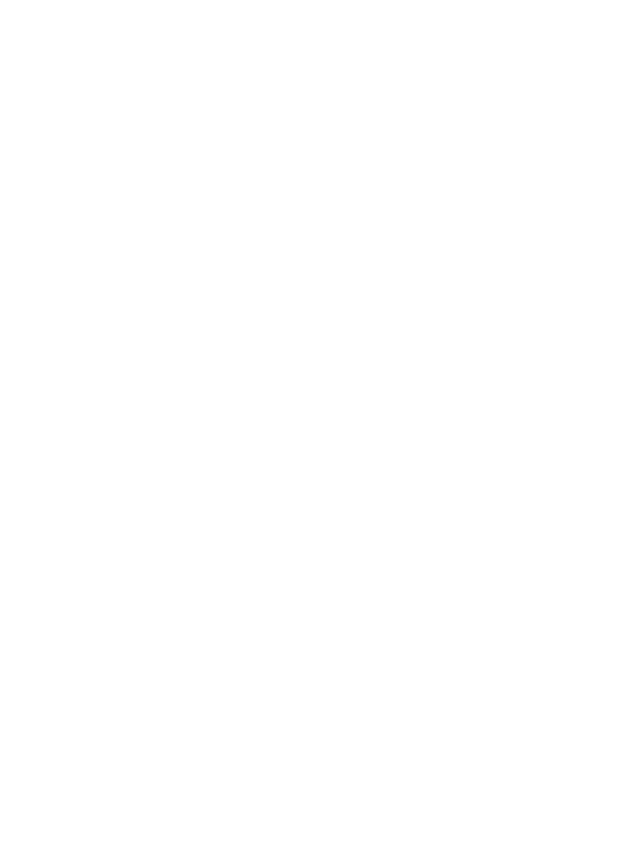
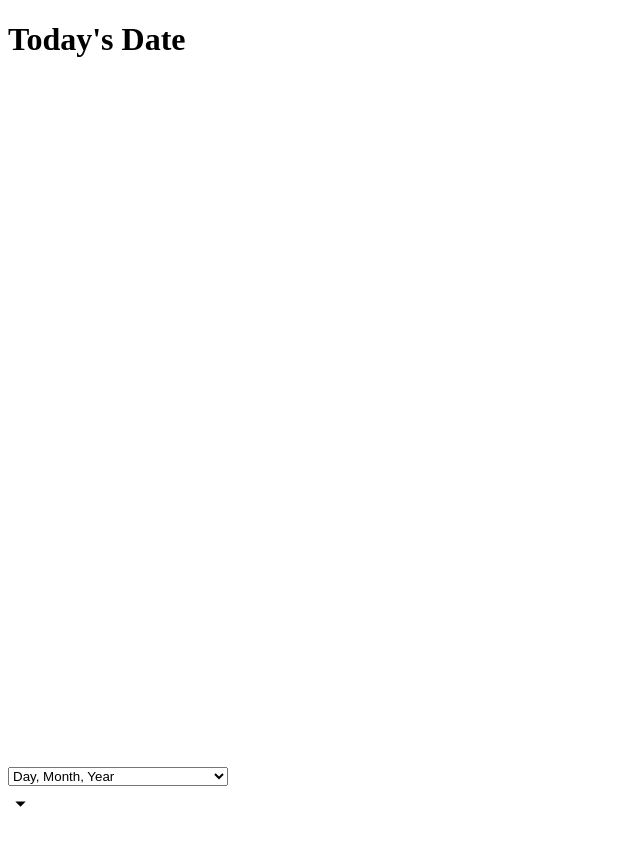
Before and after one commit to nedoratic/fcc-js-aads-04-date-formatter, a plain HTML site: page index.html in a window 1280 px wide. Shown: the whole page, without its empty margins (0-640 px from the left). Before the commit the page ends 800 px from the top, so only its background shows below. Drawn offline with Linux system fonts and the light colour scheme.

Commit message:
index.html - prewritten content copied

```diff
--- a/index.html
+++ b/index.html
@@ -12,5 +12,44 @@
 		<!-- JS -->
 		<script defer src="./index.js"></script>
 	</head>
-	<body></body>
+	<body>
+		<main>
+			<div class="title-container">
+				<h1 class="title">Today's Date</h1>
+				<svg class="date-svg" xmlns="http://www.w3.org/2000/svg" version="1.0" width="512.000000pt" height="512.000000pt" viewBox="0 0 512.000000 512.000000" preserveAspectRatio="xMidYMid meet">
+					<g transform="translate(0.000000,512.000000) scale(0.100000,-0.100000)" fill="#fff" stroke="none">
+						<path
+							d="M1145 4777 c-71 -24 -120 -54 -164 -102 -59 -64 -83 -124 -89 -216 l-4 -77 -147 -3 c-142 -4 -149 -5 -213 -37 -81 -40 -149 -111 -177 -188 -21 -54 -21 -64 -21 -1789 0 -1725 0 -1735 21 -1789 28 -77 96 -148 177 -188 l67 -33 1950 0 1950 0 67 33 c74 36 133 96 170 170 l23 47 0 1760 0 1760 -23 47 c-37 74 -96 134 -169 170 -63 31 -71 32 -213 36 l-148 4 -4 77 c-8 133 -82 242 -200 297 -54 25 -75 29 -148 29 -94 -1 -151 -20 -220 -75 -75 -59 -130 -181 -130 -287 l0 -43 -954 0 -954 0 -7 74 c-12 137 -89 251 -201 303 -66 30 -179 39 -239 20z m209 -164 c23 -16 52 -49 66 -73 l25 -45 0 -365 0 -365 -28 -47 c-30 -52 -88 -92 -149 -103 -54 -10 -137 17 -175 57 -65 69 -64 60 -61 471 l3 373 27 41 c17 26 45 50 80 68 71 35 151 31 212 -12z m2594 11 c41 -20 59 -37 82 -78 l30 -51 0 -360 c0 -329 -2 -364 -19 -401 -36 -79 -137 -133 -222 -119 -57 10 -125 58 -151 107 -23 42 -23 50 -26 388 -3 377 -1 403 51 465 62 76 162 95 255 49z m537 -2717 l0 -1239 -24 -19 c-23 -19 -67 -19 -1916 -19 -1849 0 -1893 0 -1916 19 l-24 19 -3 1241 -2 1241 1942 -2 1943 -3 0 -1238z"
+						/>
+						<path d="M1112 2493 l3 -158 318 -3 317 -2 0 160 0 160 -320 0 -321 0 3 -157z" />
+						<path d="M2230 2490 l0 -160 315 0 315 0 0 160 0 160 -315 0 -315 0 0 -160z" />
+						<path d="M3342 2493 l3 -158 310 0 310 0 3 158 3 157 -316 0 -316 0 3 -157z" />
+						<path d="M1110 1855 l0 -155 320 0 320 0 0 155 0 155 -320 0 -320 0 0 -155z" />
+						<path d="M2230 1855 l0 -155 315 0 315 0 0 155 0 155 -315 0 -315 0 0 -155z" />
+						<path d="M3340 1855 l0 -155 315 0 315 0 0 155 0 155 -315 0 -315 0 0 -155z" />
+						<path d="M1117 1383 c-4 -3 -7 -78 -7 -165 l0 -158 320 0 320 0 0 165 0 165 -313 0 c-173 0 -317 -3 -320 -7z" />
+						<path d="M2230 1225 l0 -165 315 0 315 0 0 165 0 165 -315 0 -315 0 0 -165z" />
+						<path d="M3347 1383 c-4 -3 -7 -78 -7 -165 l0 -158 315 0 315 0 -2 163 -3 162 -306 3 c-168 1 -308 -1 -312 -5z" />
+					</g>
+				</svg>
+			</div>
+			<div class="divider"></div>
+			<div class="dropdown-container">
+				<select name="date-options" id="date-options">
+					<option value="dd-mm-yyyy">Day, Month, Year</option>
+					<option value="yyyy-mm-dd">Year, Month, Day</option>
+					<option value="mm-dd-yyyy-h-mm">Month, Day, Year, Hours, Minutes</option>
+				</select>
+				<div class="select-icon">
+					<svg class="icon" xmlns="http://www.w3.org/2000/svg" width="25" height="35" viewBox="0 0 24 24">
+						<rect x="0" fill="none" width="24" height="24" />
+						<g>
+							<path d="M7 10l5 5 5-5" />
+						</g>
+					</svg>
+				</div>
+			</div>
+			<p id="current-date"></p>
+		</main>
+	</body>
 </html>
```
